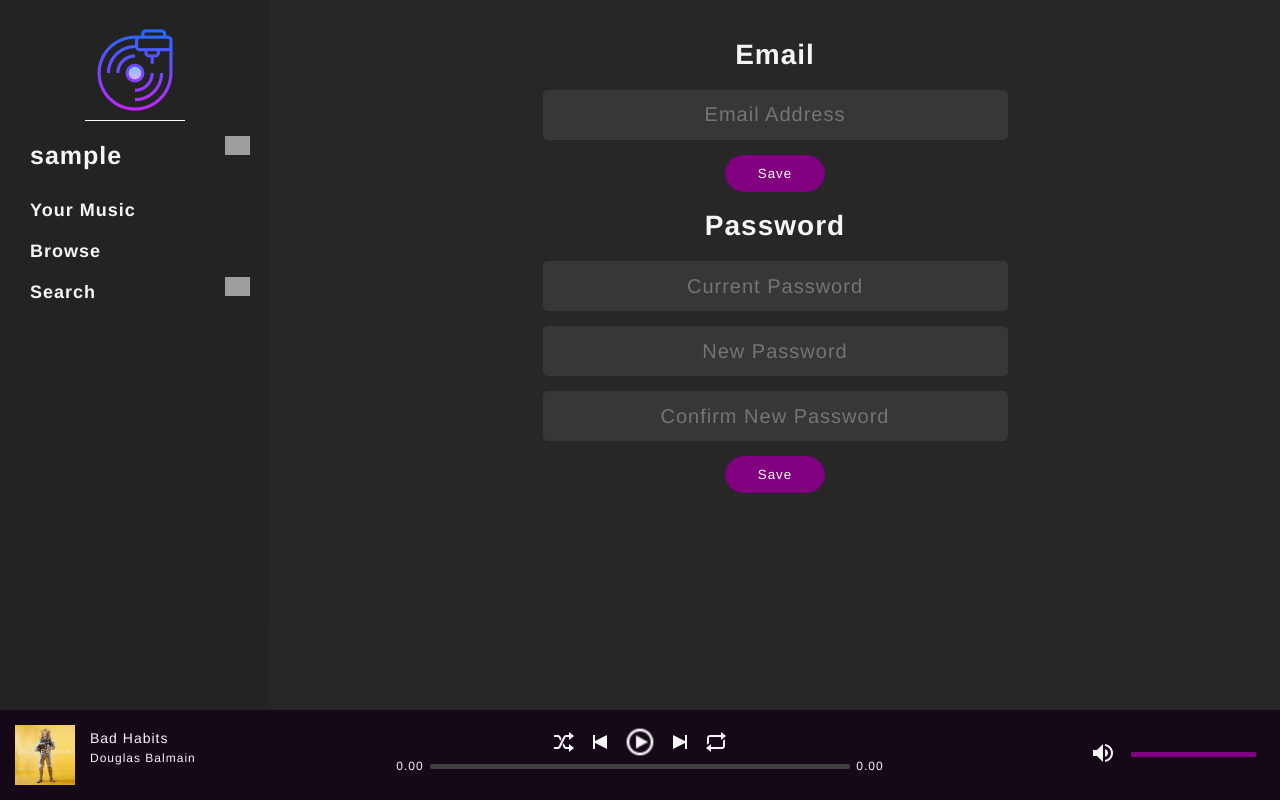
After one commit to MrMace/MediaPlayer, a PHP site: page /updateDetails.php in a window 1280 px wide. The commit adds this page. Run offline with PHP 8.4, Linux system fonts and the light colour scheme; the visitor is signed in with stand-in values (Sample User, id 1); data comes from the database, SQL or seed files in the repository; data that the repository does not hold is empty; grey boxes are pictures that could not be loaded.

Commit message:
email update

```diff
--- a/css/style.css
+++ b/css/style.css
@@ -602,3 +602,74 @@ width: 32px;
     border:none;
     -webkit-appearance: none;
 }
+
+
+
+
+/*---------------------------------------------------*/
+
+
+
+.userBtn {
+    /*display: block;*/
+    color: whitesmoke;
+    padding: 10px;
+    font-size: 25px;
+    font-weight: 600;
+    letter-spacing: 2px;
+    position: relative;
+    /*bottom:0;*/
+    /*margin-top: 175px;*/
+
+}
+
+.userBtn:hover {
+    transform: scale(1.05);
+    background-color:rgba(21, 0, 21, 0.47);
+}
+
+.userBtnLink {
+    text-decoration: none;
+}
+
+.userDetails {
+    padding: 20px;
+}
+
+
+.userDetails .container h1,
+.userDetails .container .button,
+.userDetails .container .message
+{
+    text-align: center;
+}
+
+.userDetails .container input[type='text'],
+.userDetails .container input[type='password'],
+.userDetails .container .button ,
+.userDetails .container .message
+{
+    display: block;
+    margin: 15px auto;
+}
+.userDetails .container input[type='text'],
+.userDetails .container input[type='password'] {
+    height: 50px;
+    width: 50%;
+    background-color: #373737;
+    border: none;
+    border-radius: 5px;
+    font-size: 20px;
+    text-align: center;
+    padding: 20px;
+    margin: 15px auto;
+    font-weight: 200
+}
+
+
+
+
+.userDetails .container .message {
+font-weight: 200;
+color: #a805c3;
+}
--- a/includes/classes/User.php
+++ b/includes/classes/User.php
@@ -26,6 +26,11 @@ class User
     public function getUsername(){
         return $this->username;
     }
+    public function getEmail(){
+        $query= mysqli_query($this->connection, "SELECT email FROM users WHERE username='$this->username'");
+        $row = mysqli_fetch_array($query);
+        return $row['email'];
+    }
 
     public function getFAndLName(){
         $query= mysqli_query($this->connection, "SELECT concat(firstName, ' ', lastName) as 'name' FROM users WHERE username='$this->username'");
--- a/includes/header.php
+++ b/includes/header.php
@@ -12,17 +12,21 @@
 <?php
 
 include("includes/config.php");
+include("includes/classes/User.php");
 include("includes/classes/Artist.php");
 include("includes/classes/Album.php");
 include("includes/classes/Song.php");
+include("includes/classes/Playlist.php");
 
 //log user out on refresh
 //session_destroy();
 
 //checks to see if user is signed in if so move to index if not back to sign in page.
 if (isset($_SESSION['userLoggedIn'])) {
-    $userLoggedIn = $_SESSION['userLoggedIn'];
-    echo "<script>userLoggedIn = '$userLoggedIn';</script>";
+//    $userLoggedIn = $_SESSION['userLoggedIn'];
+    $userLoggedIn = new User($connection, $_SESSION['userLoggedIn']);
+    $username = $userLoggedIn->getUsername();
+    echo "<script>userLoggedIn = '$username';</script>";
 } else {
     header("LOCATION: register.php");
 }
--- a/includes/navBarContainer.php
+++ b/includes/navBarContainer.php
@@ -10,29 +10,28 @@
 
 <div id="navBarContainer">
     <nav class="navBar">
-        <span role="link" tabindex="0" onclick="pageOpen('index.php')" class="logo">
+
+
+
+        <span role="link" tabindex="0" onclick="pageOpen('index.php')" class="logo borderBottom">
             <img src="assets/images/icons/Logo.png" ">
         </span>
 
 
         <div class="sectionGroup">
-
-            <div class="navBtn">
-                <span role='link' tabindex="0" onclick="pageOpen('search.php')" class="navBtnLink">
-                    Search
-                    <img src="assets/images/icons/search.png" class="icon" alt="Search">
+            <div class="userBtn">
+                <span role="link" tabindex="0" onclick="pageOpen('profile.php')" class="navBtnLink">
+                    <?php echo $userLoggedIn->getUsername(); ?>
+                    <img src="assets/images/icons/user.png" class="icon" alt="user">
                 </span>
             </div>
 
+
+
+
         </div>
 
-        <div class="sectionGroup">
 
-            <div class="navBtn">
-                <span role="link" tabindex="0" onclick="pageOpen('profile.php')" class="navBtnLink">
-                    User
-                </span>
-            </div>
 
             <div class="navBtn">
                 <span role="link" tabindex="0" onclick="pageOpen('myMusic.php')"  class="navBtnLink">
@@ -46,7 +45,14 @@
             </div>
 
 
+<!--        </div>-->
+        <div class="navBtn">
+                <span role='link' tabindex="0" onclick="pageOpen('search.php')" class="navBtnLink">
+                    Search
+                    <img src="assets/images/icons/search.png" class="icon" alt="Search">
+                </span>
         </div>
+
 
 
     </nav>
--- a/includes/playerControlBar.php
+++ b/includes/playerControlBar.php
@@ -239,6 +239,7 @@ function shuffleArray(a) {
         audioElement.pause();
     }
 
+
 </script>
 
 
--- a/js/script.js
+++ b/js/script.js
@@ -12,6 +12,11 @@ var timer;
 $(window).scroll(function(){
     hideOptionMenu();
 });
+
+function logout(){
+    $.post("includes/handlers/ajax/logout.php");
+    location.reload();
+}
 
 $(document).click(function(click){
     var target = $(click.target);
@@ -213,3 +218,10 @@ if(menu.css("display") != "none") {
 }
 
 }
+
+function updateEmail(emailClass){
+    var emailVal = $("." + emailClass).val();
+    $.post("includes/handlers/ajax/updateEmail.php", {email: emailVal, username: userLoggedIn}).done(function(response){
+        $("." + emailClass).nextAll(".message").text(response);
+    })
+}
--- a/profile.php
+++ b/profile.php
@@ -13,6 +13,10 @@
     <div class="centerSection">
         <div class="artistInfo">
             <h1 class="artistName"><?php echo $userLoggedIn->getFAndLName(); ?></h1>
+            <div class="headerButtons">
+                <button class="button" onclick="pageOpen('updateDetails.php')">Details</button>
+                <button class="button" onclick="logout()">Logout</button>
+            </div>
         </div>
     </div>
 </div>
--- /dev/null
+++ b/updateDetails.php
@@ -0,0 +1,29 @@
+<?php
+/**
+ * Created by PhpStorm.
+ * User: Matt
+ * Date: 3/8/2018
+ * Time: 4:43 PM
+ */?>
+<?php include("includes/includedFiles.php"); ?>
+
+
+<div class="userDetails">
+    <div class="container">
+        <h1>Email</h1>
+
+        <input type="text" class="email" name="email" placeholder="Email Address" value="<?php echo $userLoggedIn->getEmail(); ?>">
+        <span class="message"></span>
+        <button class="button" onclick="updateEmail('email')">Save</button>
+
+
+    </div>
+    <div class="container">
+        <h1>Password</h1>
+        <span class="message"></span>
+        <input type="password" class="currentPass" name="currentPass" placeholder="Current Password" value="<?php echo $userLoggedIn->getEmail(); ?>">
+        <input type="password" class="newPass" name="newPass" placeholder="New Password" value="<?php echo $userLoggedIn->getEmail(); ?>">
+        <input type="password" class="ConfirmPass" name="confirmPass" placeholder="Confirm New Password" value="<?php echo $userLoggedIn->getEmail(); ?>">
+        <button class="button" onclick="">Save</button>
+    </div>
+</div>
```
Also changed, not shown: includes/handlers/ajax/logout.php (added, +14 -0 lines), includes/handlers/ajax/updateEmail.php (added, +40 -0 lines).
